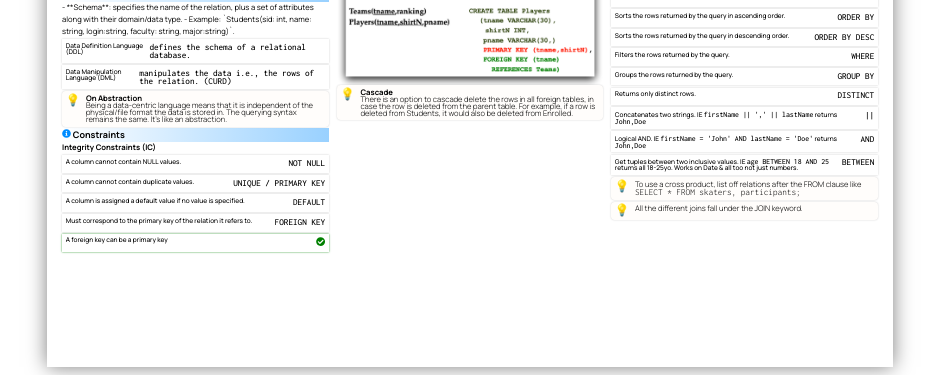
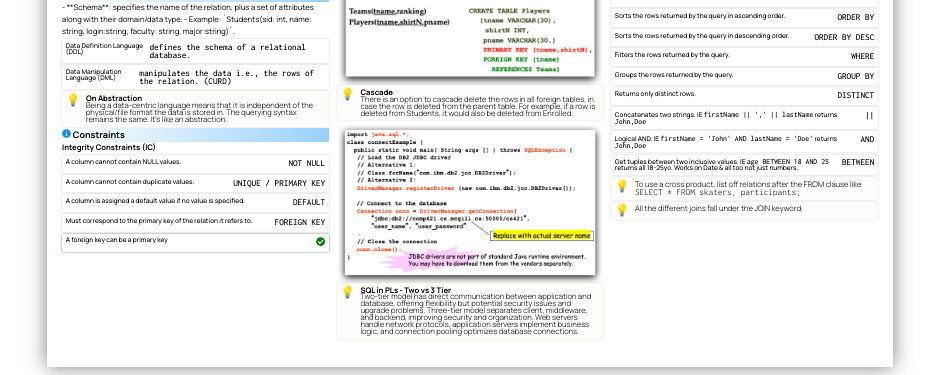
Before and after one commit to bengi-c/421_final_study_sheet, a React (Vite) app: page / in a window 1280 px wide. Shown: the part 900-1275 px from the top of the page, without its empty margins (170-1109 px from the left). Built offline with nearby package versions, Linux system fonts and the light colour scheme.

Commit message:
Done: - ER Modeling - Relational Model - Relational Algebra - SQL - Buffer Management - Cost Estimation - Big data - Indexing (partial) - Query Evaluation (partial) - Transaction & Concurrency - Graph Databases - SQL & Programming Langs
TODO:
- Indexing (partial)
- Query Evaluation (partial)

```diff
--- a/src/pages/Page1.tsx
+++ b/src/pages/Page1.tsx
@@ -29,6 +29,7 @@ import {
   SQL_UPDATE_EXAMPLE,
 } from "../assets/Code";
 import { InfoBox } from "../components/ThemedBoxes";
+import IMG_JBDC_CONN from "../assets/images/jbdc_conn.png";
 
 //TODO: Candidate key, better glossary of ER diagram symbols
 export const Page1: React.FC<{}> = () => {
@@ -232,6 +233,12 @@ export const Page1: React.FC<{}> = () => {
               deleted from Enrolled.
             </p>
           </InfoBox>
+          <Image src={IMG_JBDC_CONN}/>
+          <InfoBox>
+            <p>
+              <h4>SQL in PLs - Two vs 3 Tier</h4> Two-tier model has direct communication between application and database, offering flexibility but potential security issues and upgrade problems. Three-tier model separates client, middleware, and backend, improving security and organization. Web servers handle network protocols, application servers implement business logic, and connection pooling optimizes database connections.
+            </p>
+          </InfoBox>
         </PageSection>
 
         <PageSection>
```
Also changed, not shown: src/assets/images/jbdc_conn.png (added).
